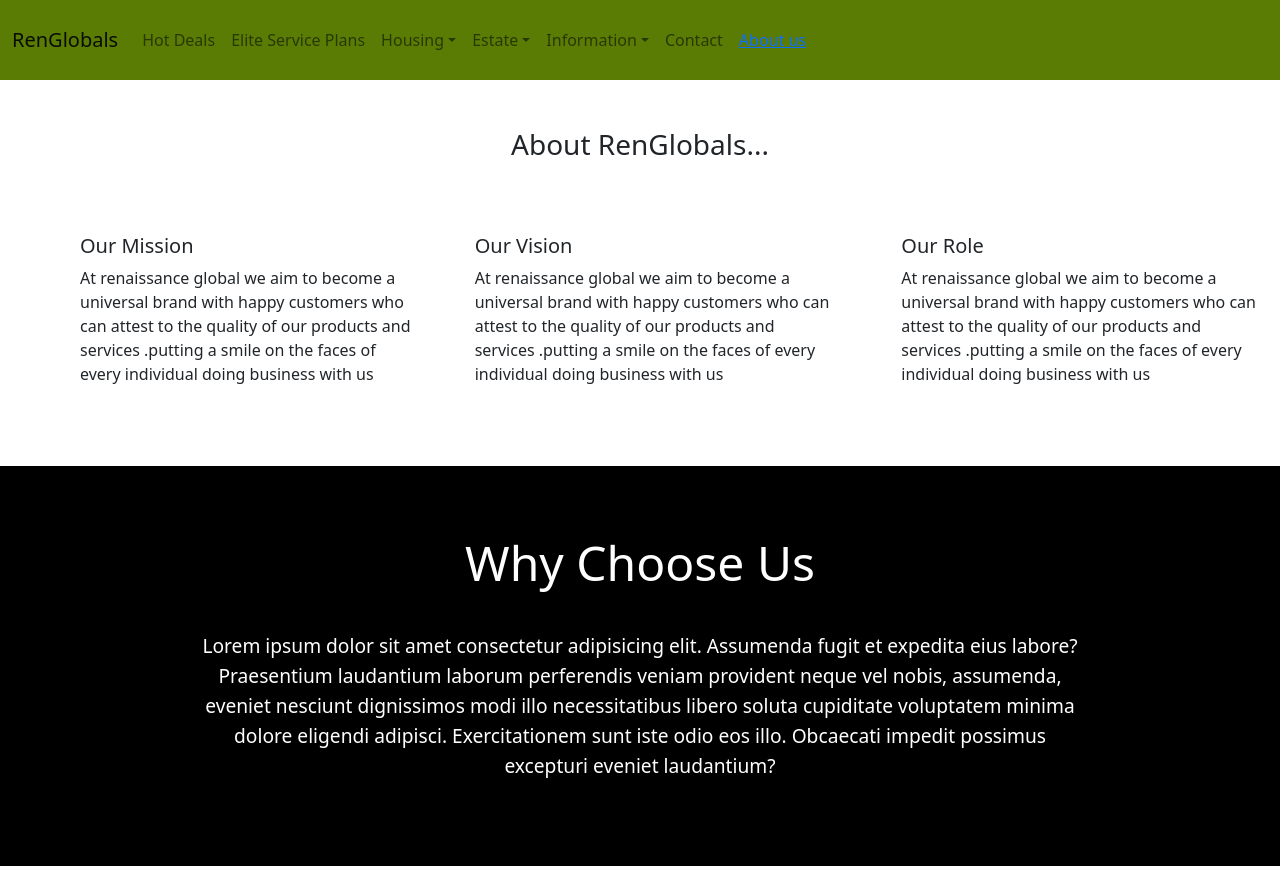
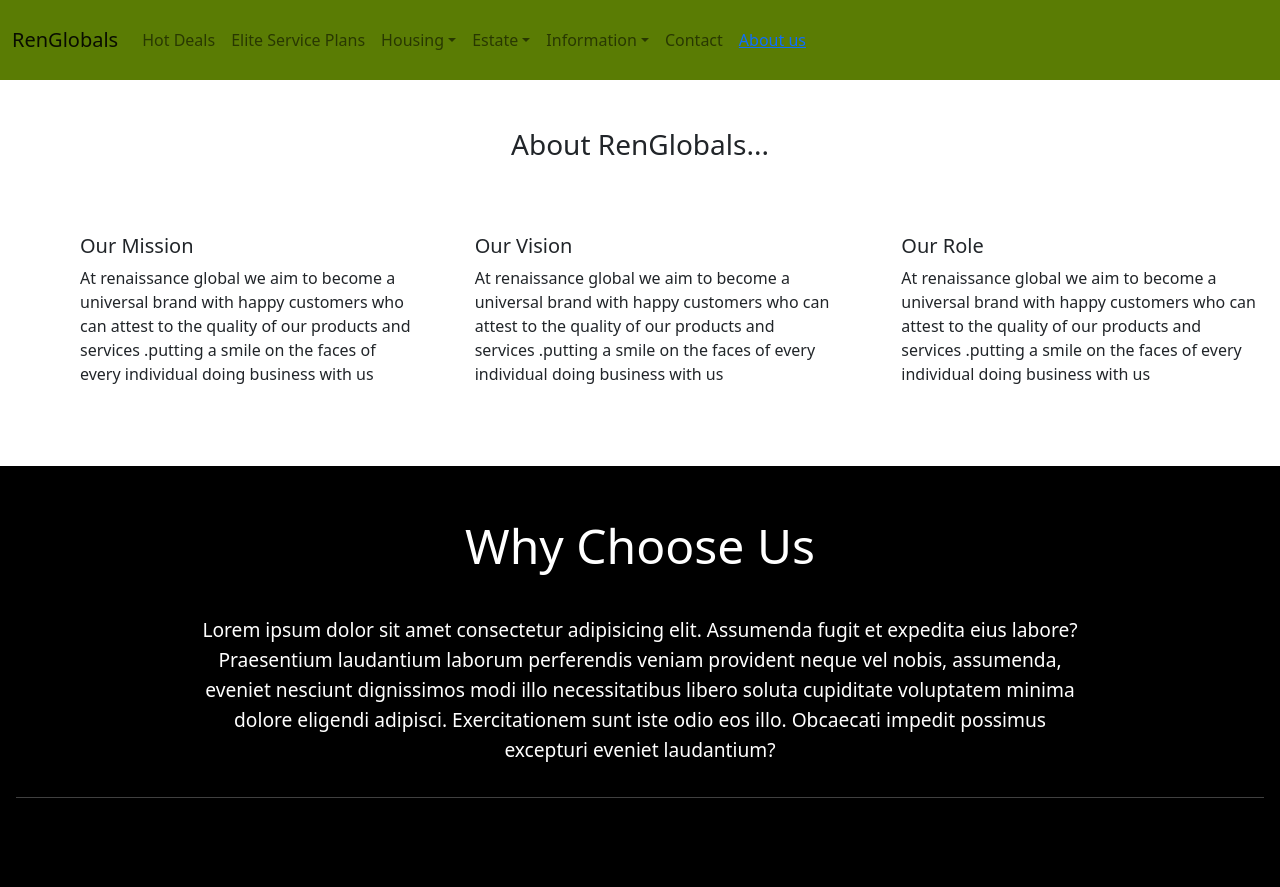
Before and after one commit to diamond-nicholas/Renglobals-real-estate, a React (Create React App) app: page /about in a window 1280 px wide. Shown: the top 887 px of the page. Before the commit the page ends 866 px from the top, so only its background shows below. Built offline with nearby package versions, Linux system fonts and the light colour scheme; some icons are missing.

Commit message:
update why_choose_us and footer

```diff
--- a/src/Pages/About/About.jsx
+++ b/src/Pages/About/About.jsx
@@ -1,5 +1,7 @@
 import React from 'react';
+import Footer from '../../Components/Footer/Footer';
 import Navbar from '../../Components/Navbar/Navbar';
+import Socials from '../../Components/Socials/Socials';
 import './About.scss';
 
 const About = () => {
@@ -65,8 +67,11 @@ const About = () => {
             Exercitationem sunt iste odio eos illo. Obcaecati impedit possimus
             excepturi eveniet laudantium?
           </p>
+          <hr />
         </section>
       </div>
+      <Footer />
+      <Socials />
     </div>
   );
 };
--- a/src/Pages/About/About.scss
+++ b/src/Pages/About/About.scss
@@ -56,5 +56,10 @@
       line-height: 30px;
       font-size: 1.2rem;
     }
+    hr {
+      width: 100%;
+      size: 5;
+      color: white;
+    }
   }
 }
```
